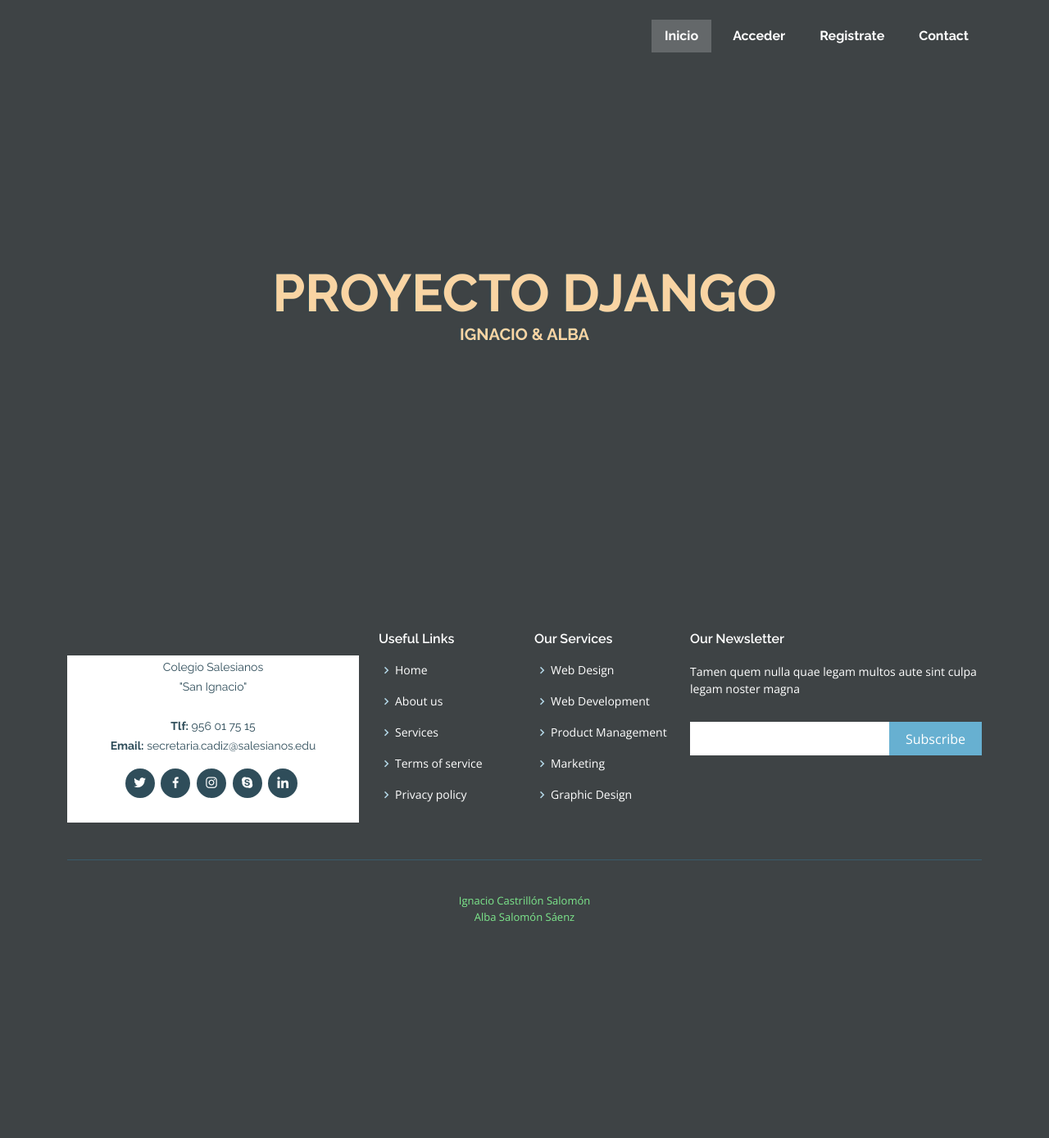
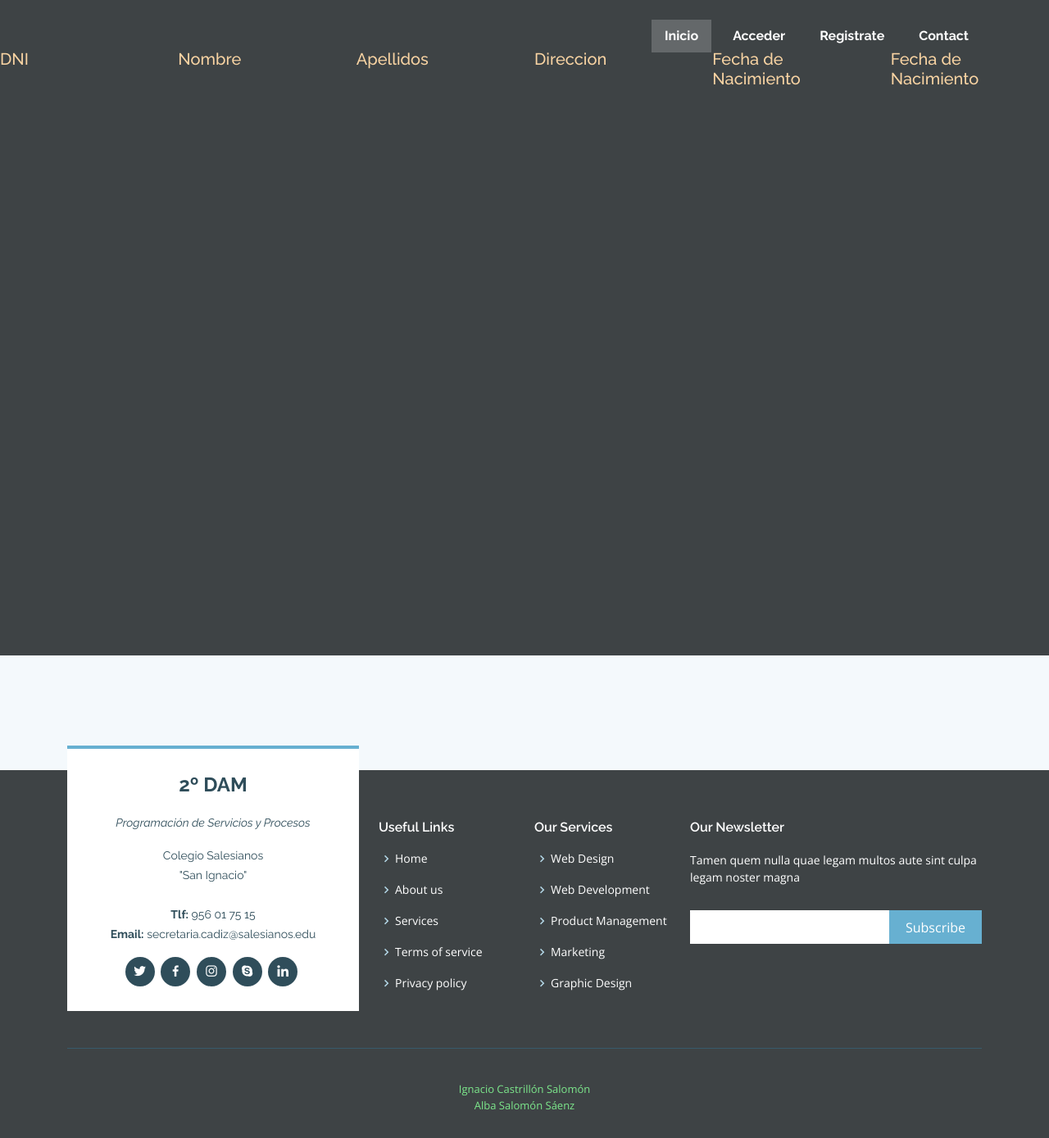
Before and after one commit to Igna90/PSP_Grupo4, a Django app: template nucleo/templates/nucleo/user_list.html in a window 1280 px wide. Shown: the whole page at 82% size. Before the commit the page ends 1125 px from the top, so only its background shows below. Run offline with Django 3.2, Linux system fonts and the light colour scheme; the template is opened without the code that fills it, so the values that code supplies are empty; some libraries are stand-ins or nearby versions.

Commit message:
user_list template sin terminar

```diff
--- a/PSP_Grupo4/urls.py
+++ b/PSP_Grupo4/urls.py
@@ -26,6 +26,7 @@ urlpatterns = [
     path('admin/', admin.site.urls),
     path('accounts/',include('django.contrib.auth.urls')),
     path('',views.index, name="index"),
+    path('userList/',views.UserList, name='userList'),
     path('login/', views.login_view.loginUser, name='login'),
     path('createClient/', views.FormularioClientView.index, name='createClient'),
     path('guardarClient/', views.FormularioClientView.procesar_formulario, name='guardarClient'),
--- a/nucleo/templates/nucleo/index.html
+++ b/nucleo/templates/nucleo/index.html
@@ -66,8 +66,8 @@
           <li class="dropdown"><a href="#"><span> Configuración </span> <i class="bi bi-chevron-down"></i></a>
             <ul>
               {% if user.role_user == "Administrador" %}
-              <li><a href="{% url 'index' %}">Clientes</a></li>
-              <li><a href="{% url 'index' %}">Empleados</a></li>
+              <li><a href="{% url 'userList' %}">Clientes</a></li>
+              <li><a href="{% url 'employeeList' %}">Empleados</a></li>
               {% endif %}
               <li><a href="{% url 'profile' %}">Editar Perfil</a></li>
             </ul>
--- a/nucleo/templates/nucleo/user_list.html
+++ b/nucleo/templates/nucleo/user_list.html
@@ -67,8 +67,8 @@
                     <li class="dropdown"><a href="#"><span> Configuración </span> <i class="bi bi-chevron-down"></i></a>
                         <ul>
                             {% if user.role_user == "Administrador" %}
-                            <li><a href="{% url 'index' %}">Clientes</a></li>
-                            <li><a href="{% url 'index' %}">Empleados</a></li>
+                            <li><a href="{% url 'userList' %}">Clientes</a></li>
+                            <li><a href="{% url 'employeeList' %}">Empleados</a></li>
                             {% endif %}
                             <li><a href="{% url 'profile' %}">Editar Perfil</a></li>
                         </ul>
@@ -82,15 +82,97 @@
         </div>
     </header>
     <!-- End Header -->
-
     <body>
         <section id="hero">
-            <div class="hero-container" data-aos="fade-up">
-                <h1 class="st">Proyecto Django </h1>
-                <h2 class="st">Ignacio & Alba</h2>
-                <!-- <a href="#about" class="btn-get-started scrollto"><i class="bx bx-chevrons-down"></i></a> -->
-            </div>
+            <!-- <div class="hero-container"> -->
+                <div class="row">
+                    <div class="col-2">
+                        <h5>DNI</h5>
+                    </div>
+                    <div class="col-2">
+                        <h5>Nombre</h5>
+                    </div>
+                    <div class="col-2">
+                        <h5>Apellidos</h5>
+                    </div>
+                    <div class="col-2">
+                        <h5>Direccion</h5>
+                    </div>
+                    <div class="col-2">
+                        <h5>Fecha de Nacimiento</h5>
+                    </div>
+                    <div class="col-2">
+                        <h5>Fecha de Nacimiento</h5>
+                    </div>
+                </div>
+                <div class="row">
+                    {% for item in items %}
+                    <div class="col-2">
+                        <h5>{{ item.dni }}</h5>
+                    </div>
+                    <div class="col-2">
+                        <h5>{{ item.name }}</h5>
+                    </div>
+                    <div class="col-2">
+                        <h5>{{ item.surname }}</h5>
+                    </div>
+                    <div class="col-2">
+                        <h5>{{ item.address }}</h5>
+                    </div>
+                    <div class="col-2">
+                        <h5>{{ item.birthDate }}</h5>
+                    </div>
+                    {% endfor %}
+                </div>
+                <!-- <table>
+                    <thead>
+                        <tr>
+                            <th>Dni</th>
+                            <th>Nombre</th>
+                            <th>Apellidos</th>
+                        </tr>
+                        </thead>
+                        <tbody>
+                            {% for item in items %}
+                            <tr>
+                                <td>{{ item.dni }}</td>
+                                <td>{{ item.name }}</td>
+                                <td>{{ item.surname }}</td>
+                            </tr>
+
+                            {% endfor %}
+                        </tbody>
+                    </table>
+                    <table>
+                        <thead>
+                            <tr>
+                                <th>Dirección</th>
+                                <th>Fecha de Nacimiento</th>
+                                <th>Fecha de Registro</th>
+                                <th>Activo</th>
+                                <th>Role</th>
+                            </tr>
+                        </thead>
+                        <tbody>
+                            {% for item in items %}
+                            <tr>
+                                <td>{{ item.address }}</td>
+                                <td>{{ item.birthDate }}</td>
+                                <td>{{ item.registerDate }}</td>
+                                <td>{{ item.active }}</td>
+                                <td>{{ item.role_user }}</td>
+                            </tr>
+                            {% endfor %}
+                        </tbody>
+
+                    </table> -->
+            <!-- </div> -->
         </section>
+        <main id="main">
+            <section id="contact" class="contact section-bg">
+
+            </section>
+       </main>
         <!-- ======= Footer ======= -->
         <footer id="footer">
             <div class="footer-top">
--- a/nucleo/views.py
+++ b/nucleo/views.py
@@ -80,3 +80,5 @@ def UserList(request):
     context = {
         'items' : items,
     }
+
+    return render(request,'nucleo/user_list.html',context)
```
